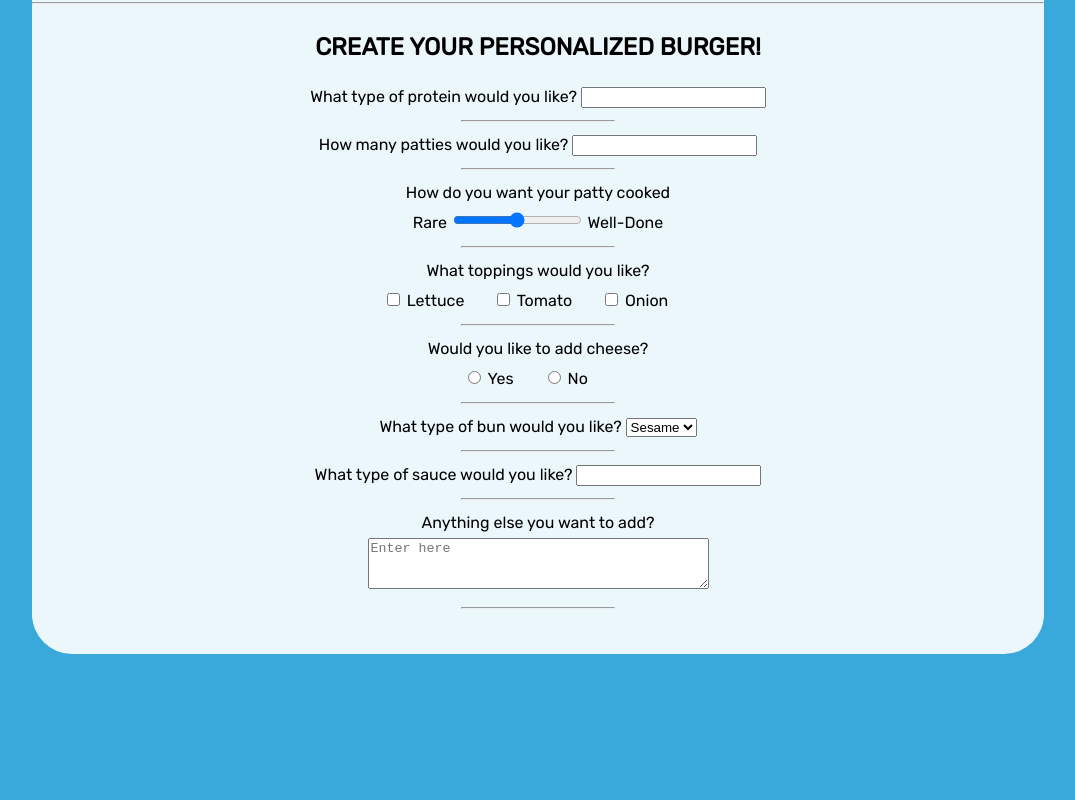
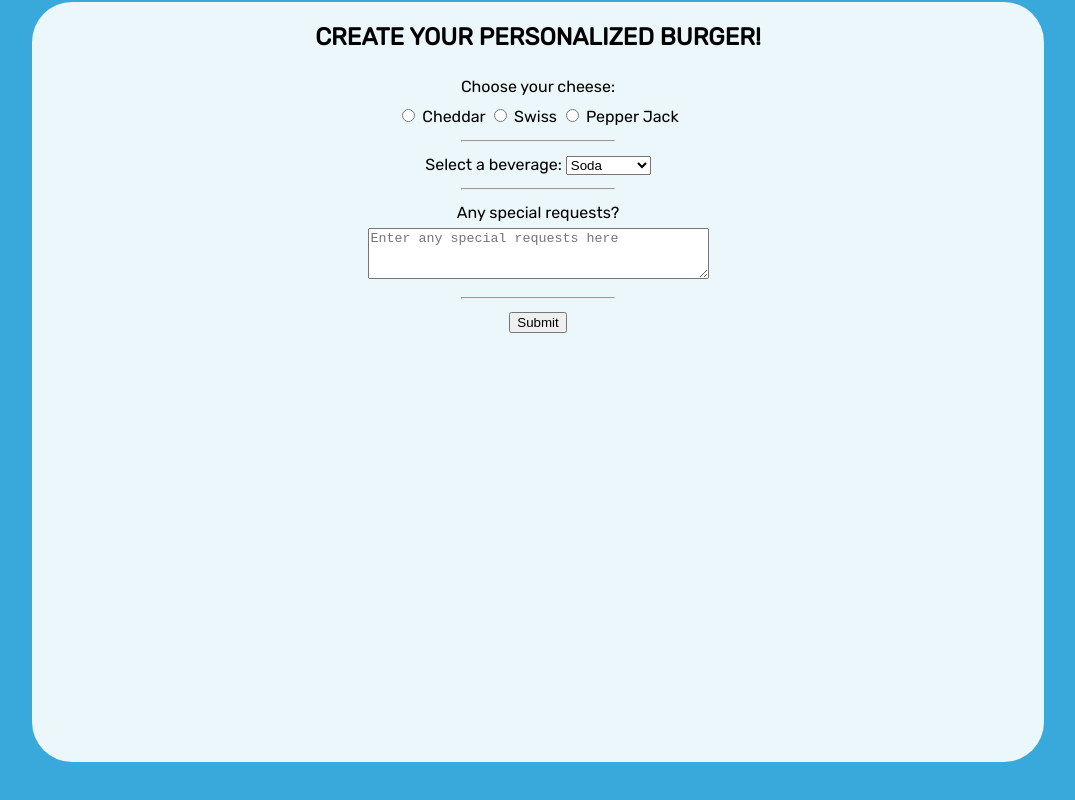
Before and after one commit to adarachel/naturesbliss, a plain HTML site: page index.html in a window 1280 px wide. Shown: the part 144-944 px from the top of the page, without its empty margins (102-1177 px from the left). Before the commit the page ends 836 px from the top, so only its background shows below. Drawn offline with Linux system fonts and the light colour scheme.

Commit message:
Update index.html

```diff
--- a/index.html
+++ b/index.html
@@ -4,83 +4,52 @@
     <meta charset="utf-8">
     <link rel="stylesheet" type="text/css" href="style.css">
     <link href="https://fonts.googleapis.com/css?family=Rubik" rel="stylesheet">
-    <title>Textarea element</title>
+    <title>Davie's Burgers</title>
   </head>
   <body>
+    <header>
+      <img src="https://content.codecademy.com/courses/web-101/unit-6/htmlcss1-img_burger-logo.svg" alt="Davie's Burgers Logo" id="logo">
+    </header>
     <section id="overlay">
-      <img src="https://content.codecademy.com/courses/web-101/unit-6/htmlcss1-img_burger-logo.svg" alt="Davie's Burgers Logo" id="logo">
-      <hr>
       <form action="submission.html" method="POST">
         <h1>CREATE YOUR PERSONALIZED BURGER!</h1>
-					<section class="protein">
-          <label for="patty">What type of protein would you like?</label>
-    			<input type="text" name="patty" id="patty">
+
+        <!-- New section: Cheese options -->
+        <section class="cheese-options">
+          <span>Choose your cheese:</span>
+          <br>
+          <input type="radio" name="cheese" id="cheddar" value="cheddar">
+          <label for="cheddar">Cheddar</label>
+          <input type="radio" name="cheese" id="swiss" value="swiss">
+          <label for="swiss">Swiss</label>
+          <input type="radio" name="cheese" id="pepper-jack" value="pepper-jack">
+          <label for="pepper-jack">Pepper Jack</label>
         </section>
         <hr>
-        <section class="patties">
-          <label for="amount">How many patties would you like?</label>
-          <input type="number" name="amount" id="amount">
-        </section>
-        <hr>
-        <section class="cooked">
-          <label for="doneness">How do you want your patty cooked</label>
-          <br>
-          <span>Rare</span>
-          <input type="range" name="doneness" id="doneness" value="3" min="1" max="5">
-          <span>Well-Done</span>
-        </section>
-        <hr>
-        <section class="toppings">
-          <span>What toppings would you like?</span>
-          <br>
-          <input type="checkbox" name="topping" id="lettuce" value="lettuce">
-          <label for="lettuce">Lettuce</label>
-          <input type="checkbox" name="topping" id="tomato" value="tomato">
-          <label for="tomato">Tomato</label>
-          <input type="checkbox" name="topping" id="onion" value="onion">
-          <label for="onion">Onion</label>
-        </section>
-        <hr>
-        <section class="cheesy">
-          <span>Would you like to add cheese?</span>
-          <br>
-          <input type="radio" name="cheese" id="yes" value="yes">
-          <label for="yes">Yes</label>
-          <input type="radio" name="cheese" id="no" value="yes">
-          <label for="no">No</label>
-        </section>
-        <hr>
-        <section class="bun-type">
-          <label for="bun">What type of bun would you like?</label>
-          <select name="bun" id="bun">
-            <option value="sesame">Sesame</option>
-            <option value="potatoe">Potato</option>
-            <option value="pretzel">Pretzel</option>
+
+        <!-- New section: Beverage selection -->
+        <section class="beverage">
+          <label for="beverage">Select a beverage:</label>
+          <select name="beverage" id="beverage">
+            <option value="soda">Soda</option>
+            <option value="lemonade">Lemonade</option>
+            <option value="iced-tea">Iced Tea</option>
+            <option value="water">Water</option>
           </select>
         </section>
         <hr>
-        <section class="sauce-selection">
-          <label for="sauce">What type of sauce would you like?</label>
-          <input list="sauces" id="sauce" name="sauce">
-          <datalist id="sauces">
-            <option value="ketchup"></option>
-            <option value="mayo"></option>
-            <option value="mustard"></option>
-          </datalist>
-        </section>
-        <hr>
-        <section class="extra-info">
-          <label for="extra">Anything else you want to add?</label>
+
+        <!-- New section: Special requests -->
+        <section class="special-requests">
+          <label for="requests">Any special requests?</label>
           <br>
-          <textarea id="extra" name="extra" rows="3" cols="40" placeholder="Enter here"></textarea>
+          <textarea id="requests" name="requests" rows="3" cols="40" placeholder="Enter any special requests here"></textarea>
         </section>
         <hr>
 
         <section class="submission">
-          <!--Add your code below-->
           <input type="submit" value="Submit">
         </section>
-
       </form>
     </section>
   </body>
```
